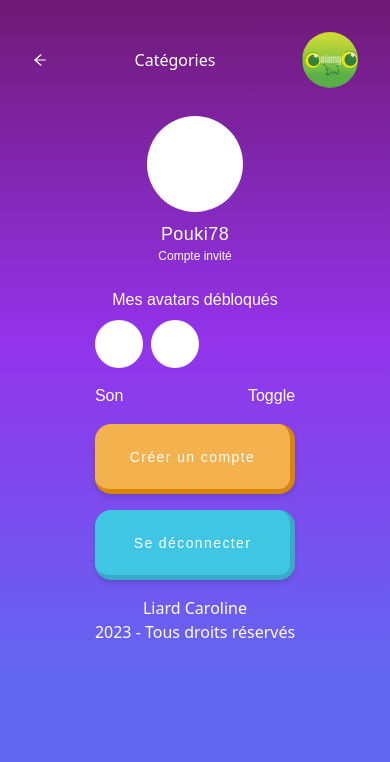
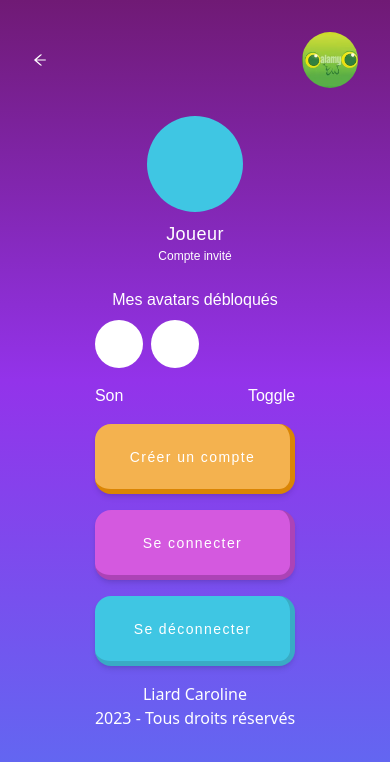
Before and after one commit to Caro-L-dev/Kwidzy, a Next.js app in the folder front/: page /profil in a window 390 px wide. Shown: the top 762 px of the page. Built offline with nearby package versions, Linux system fonts and the light colour scheme; no server answers; a web font is replaced by a local one.

Commit message:
chore: move register login page

```diff
--- a/front/pages/categories/index.tsx
+++ b/front/pages/categories/index.tsx
@@ -61,12 +61,10 @@ export default function categoriesPage() {
     if (path === "/quizdetail") {
       console.log("Je me rends sur la page QuizDetail");
 
-      router.push(
-        {
+      router.push({
         pathname: path,
-          query: {category: categoryName},
-        }
-      );
+        query: { category: categoryName },
+      });
     }
   };
 
@@ -86,7 +84,7 @@ export default function categoriesPage() {
 
   return (
     <>
-      {username ? (
+      {/* {username ? ( */}
       <>
         <Title name="Catégories" />
         <section className="mb-4 md:grid md:grid-cols-2 md:gap-y-2 md:gap-x-4 md:justify-items-center md:mt-12">
@@ -114,9 +112,9 @@ export default function categoriesPage() {
           </RepeatDots>
         </div>
       </>
-      ) : (
+      {/* ) : (
          <Start setUsername={setUsername} />
-      )}
+       )} */}
     </>
   );
 }
--- a/front/pages/profil/index.tsx
+++ b/front/pages/profil/index.tsx
@@ -7,8 +7,13 @@ import { useRouter } from "next/router";
 /**
  * Local Import
  */
-import { SubTitle, Button } from "@/src/components/atoms";
+import { SubTitle, Button, Avatar } from "@/src/components/atoms";
 import Link from "next/link";
+
+/**
+ * Image Import
+ */
+import avatarImg from "@/public/assets/images/avatar.png";
 
 /**
  * Page
@@ -26,10 +31,10 @@ export default function ProfilePage() {
     <>
       <div className="flex flex-col justify-between items-center">
         <div
-          className="bg-white h-24 w-24 rounded-full mb-2"
+          className="bg-tertiary-color h-24 w-24 rounded-full mb-2"
           aria-hidden="true"
         />
-        <SubTitle name="Pouki78" />
+        <SubTitle name="Joueur" />
         <p className="text-xs">Compte invité</p>
       </div>
 
@@ -60,6 +65,18 @@ export default function ProfilePage() {
           Créer un compte
         </Button>
       </Link>
+
+      <Link href="/login">
+        <Button
+          rounded
+          className={"mb-4"}
+          type={"submit"}
+          variant={"secondary"}
+          onClick={() => handleClick("/login")}
+        >
+          Se connecter
+        </Button>
+      </Link>
       <Button rounded className={"mb-4"} type={"submit"} variant={"tertiary"}>
         Se déconnecter
       </Button>
--- a/front/src/components/atoms/Avatar/index.tsx
+++ b/front/src/components/atoms/Avatar/index.tsx
@@ -34,7 +34,7 @@ const Avatar = ({ className, src, alt, variant, size }: AvatarProps) => {
         variant === "circular" ? "rounded-full" : "",
         size === "sm" ? "w-12 h-12" : "",
         size === "md" ? "w-14 h-14" : "",
-        size === "lg" ? "w-18 h-18" : "",
+        size === "lg" ? "w-15 h-15" : "",
         className
       )}
     />
--- a/front/src/components/molecules/Navbar/Navbar.tsx
+++ b/front/src/components/molecules/Navbar/Navbar.tsx
@@ -9,7 +9,7 @@ import Link from "next/link";
  * Local Import
  */
 import { AiOutlineArrowLeft } from "react-icons/ai";
-import { Logo, Avatar } from "@/src/components/atoms";
+import { Logo, Avatar, Button } from "@/src/components/atoms";
 
 /**
  * Image Import
@@ -35,9 +35,8 @@ export default function Navbar() {
         <Link href={"/"} className="hidden md:block">
           <Logo />
         </Link>
-        <Link href={"/categories"} className="md:hidden">
-          Catégories
-        </Link>
+
+        <div className="flex items-center">
           <Link href={"/profil"}>
             <Avatar
               src={avatarImg}
@@ -47,6 +46,7 @@ export default function Navbar() {
               className={""}
             />
           </Link>
+        </div>
       </>
       {/* )} */}
     </nav>
```
Also changed, not shown: front/pages/categories/dist/index.js, front/pages/profil/dist/index.js, front/src/components/atoms/Avatar/dist/index.js (added), front/src/components/molecules/Navbar/dist/Navbar.js. Lines whose indentation alone changed are shown as unchanged.
